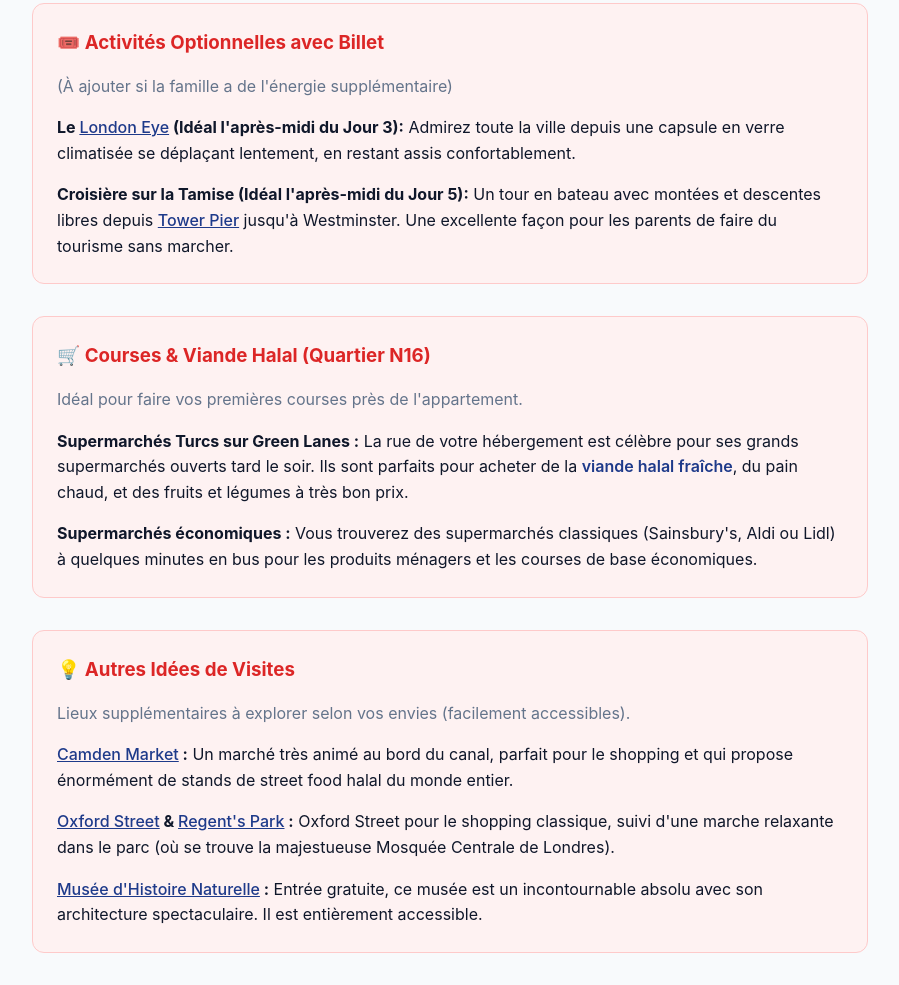
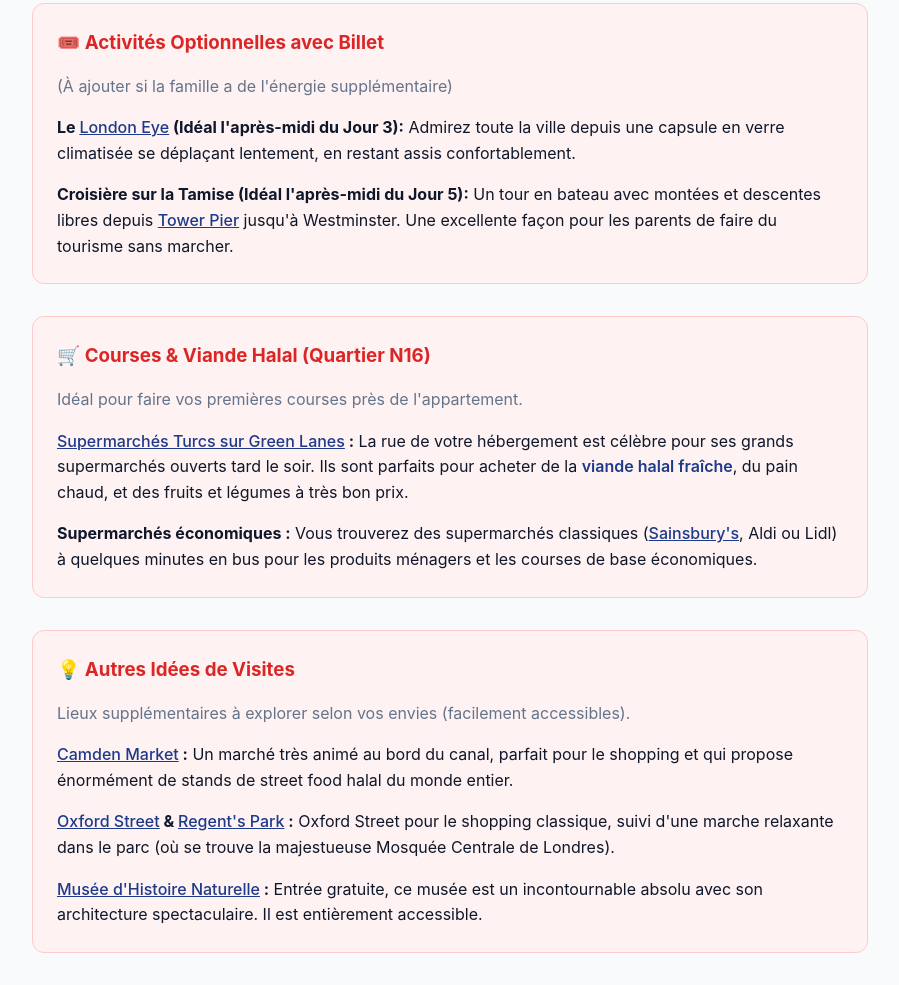
Before and after one commit to me-mehdi/london-itinerary, a plain HTML site: page index.html in a window 1280 px wide. Shown: the part 4503-5488 px from the top of the page, without its empty margins (190-1089 px from the left). Drawn offline with Linux system fonts and the light colour scheme.

Commit message:
Add links for closest supermarkets and halal meat

```diff
--- a/index.html
+++ b/index.html
@@ -695,10 +695,10 @@
             <h3>🛒 Courses & Viande Halal (Quartier N16)</h3>
             <p style="margin-bottom: 1rem; color: var(--text-muted);">Idéal pour faire vos premières courses près de l'appartement.</p>
             <div class="optional-item">
-                <strong>Supermarchés Turcs sur Green Lanes :</strong> La rue de votre hébergement est célèbre pour ses grands supermarchés ouverts tard le soir. Ils sont parfaits pour acheter de la <span style="color: var(--primary); font-weight: 600;">viande halal fraîche</span>, du pain chaud, et des fruits et légumes à très bon prix.
+                <strong><a href="https://www.google.com/maps/search/?api=1&query=Halal+Supermarket+Green+Lanes+London" target="_blank" style="color: var(--primary); text-decoration: underline; font-weight: 500;">Supermarchés Turcs sur Green Lanes</a> :</strong> La rue de votre hébergement est célèbre pour ses grands supermarchés ouverts tard le soir. Ils sont parfaits pour acheter de la <span style="color: var(--primary); font-weight: 600;">viande halal fraîche</span>, du pain chaud, et des fruits et légumes à très bon prix.
             </div>
             <div class="optional-item">
-                <strong>Supermarchés économiques :</strong> Vous trouverez des supermarchés classiques (Sainsbury's, Aldi ou Lidl) à quelques minutes en bus pour les produits ménagers et les courses de base économiques.
+                <strong>Supermarchés économiques :</strong> Vous trouverez des supermarchés classiques (<a href="https://www.google.com/maps/search/?api=1&query=Sainsbury's+Stoke+Newington+London" target="_blank" style="color: var(--primary); text-decoration: underline; font-weight: 500;">Sainsbury's</a>, Aldi ou Lidl) à quelques minutes en bus pour les produits ménagers et les courses de base économiques.
             </div>
         </div>
 
```
